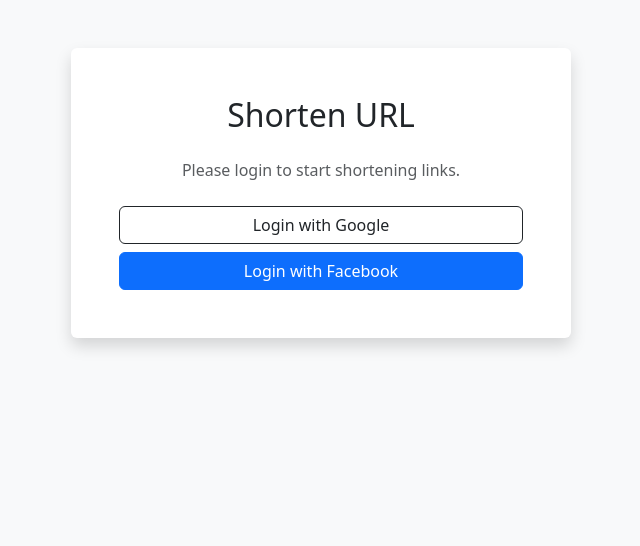
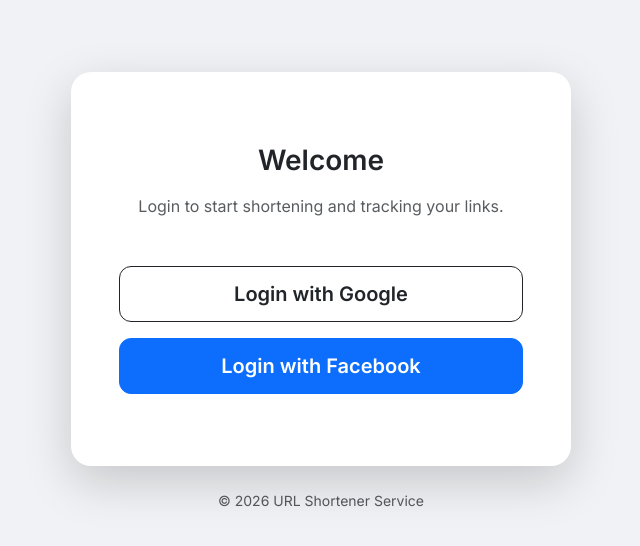
Before and after one commit to zak-liu/url-shortener, a Django app: page / in a window 1280 px wide. Shown: the top 546 px of the page, without its empty margins (319-959 px from the left). Run offline with Django 5.2, Linux system fonts and the light colour scheme.

Commit message:
UI overhaul: modern layout, Facebook provider, and English comments in settings

```diff
--- a/shortener/templates/shortener/index.html
+++ b/shortener/templates/shortener/index.html
@@ -2,56 +2,114 @@
 <html lang="en">
 <head>
     <meta charset="UTF-8">
+    <meta name="viewport" content="width=device-width, initial-scale=1.0">
     <title>URL Shortener Pro</title>
     <link href="https://cdn.jsdelivr.net/npm/bootstrap@5.3.0/dist/css/bootstrap.min.css" rel="stylesheet">
+    <link href="https://fonts.googleapis.com/css2?family=Inter:wght@400;600&display=swap" rel="stylesheet">
     <style>
-        /* Smooth transition for the Open button */
-        .open-btn:hover { background-color: #198754 !important; color: white !important; }
+        body { font-family: 'Inter', sans-serif; background-color: #f0f2f5; }
+        .main-card { max-width: 500px; border-radius: 20px; border: none; }
+
+        /* 使用者資訊卡片優化 */
+        .user-section {
+            background: #ffffff;
+            border-bottom: 1px solid #f0f0f0;
+            padding-bottom: 20px;
+            margin-bottom: 30px;
+        }
+        .profile-icon {
+            width: 48px; height: 48px;
+            background: #e9ecef;
+            color: #6c757d;
+            border-radius: 50%;
+            display: flex; align-items: center; justify-content: center;
+            font-size: 20px; margin: 0 auto 10px;
+        }
+        .provider-badge {
+            font-size: 11px; font-weight: 600;
+            padding: 4px 12px; border-radius: 50px;
+            text-transform: uppercase; letter-spacing: 0.5px;
+        }
+        .bg-google { background-color: #343a40; color: white; }
+        .bg-facebook { background-color: #1877F2; color: white; }
+
+        /* 表單與按鈕優化 */
+        .form-control-lg { border-radius: 12px; font-size: 1rem; border: 2px solid #eee; }
+        .form-control-lg:focus { border-color: #0d6efd; box-shadow: none; }
+        .btn-lg { border-radius: 12px; font-weight: 600; padding: 12px; }
+        .btn-analytics { border-radius: 10px; font-size: 0.9rem; }
+
+        .alert-ready { border-radius: 12px; border: none; background: #e7f3ef; color: #198754; }
     </style>
 </head>
-<body class="bg-light">
-    <div class="container mt-5">
-        <div class="card shadow border-0 mx-auto" style="max-width: 500px;">
+<body>
+    <div class="container mt-5 pt-4">
+        <div class="card main-card shadow-lg mx-auto overflow-hidden">
             <div class="card-body p-5">
-                <h2 class="text-center mb-4">Shorten URL</h2>
 
                 {% if user.is_authenticated %}
+                    <div class="user-section text-center">
+                        <div class="profile-icon">
+                            <svg xmlns="http://www.w3.org/2000/svg" width="24" height="24" fill="currentColor" viewBox="0 0 16 16">
+                                <path d="M11 6a3 3 0 1 1-6 0 3 3 0 0 1 6 0zM0 8a8 8 0 1 1 16 0A8 8 0 0 1 0 8zm8-7a7 7 0 0 0-5.468 11.37C3.242 11.226 4.805 10 8 10s4.757 1.225 5.468 2.37A7 7 0 0 0 8 1z"/>
+                            </svg>
+                        </div>
+                        <h5 class="mb-1 fw-bold">{{ user.get_full_name|default:user.username }}</h5>
+
+                        {% with provider=user.socialaccount_set.all.0.provider %}
+                        <span class="provider-badge {% if provider == 'google' %}bg-google{% else %}bg-facebook{% endif %}">
+                            Logged in via {{ provider }}
+                        </span>
+                        {% endwith %}
+                    </div>
+
+                    <h4 class="text-center mb-4 fw-bold">Shorten URL</h4>
+
                     <form method="POST" action="{% url 'create_url' %}">
-                        {% csrf_token %} <div class="mb-3">
-                            <input type="url" name="original_url" class="form-control form-control-lg" placeholder="Paste long URL here" required>
+                        {% csrf_token %}
+                        <div class="mb-3">
+                            <input type="url" name="original_url" class="form-control form-control-lg" placeholder="https://example.com/long-link" required>
                         </div>
-                        <button type="submit" class="btn btn-primary w-100 btn-lg mb-3">Create Short Link</button>
+                        <button type="submit" class="btn btn-primary btn-lg w-100 shadow-sm">Create Short Link</button>
                     </form>
 
                     {% if short_url %}
-                        <div class="alert alert-success mt-4">
-                            <p class="mb-2"><strong>Ready!</strong></p>
+                        <div class="alert alert-ready mt-4 animate__animated animate__fadeIn">
+                            <p class="mb-2 small fw-bold">Success! Your link is ready:</p>
                             <div class="input-group">
-                                <input type="text" class="form-control" value="{{ short_url }}" readonly>
-
-                                <a href="{{ short_url }}" target="_blank" class="btn btn-success open-btn">
-                                    Open
-                                </a>
+                                <input type="text" class="form-control border-0 bg-white" value="{{ short_url }}" readonly>
+                                <a href="{{ short_url }}" target="_blank" class="btn btn-success px-4">Open</a>
                             </div>
-                            <small class="text-muted mt-2 d-block">Click "Open" to test analytics tracking.</small>
                         </div>
                     {% endif %}
 
-                    <div class="text-center mt-4">
-                        <a href="{% url 'url_stats' %}" class="btn btn-outline-info btn-sm px-4">View Analytics</a>
-                        <a href="{% url 'account_logout' %}" class="btn btn-outline-secondary btn-sm ms-2">Logout</a>
+                    <div class="d-flex justify-content-between align-items-center mt-5 pt-3 border-top">
+                        <a href="{% url 'url_stats' %}" class="btn btn-link btn-analytics text-decoration-none text-info">
+                            <svg xmlns="http://www.w3.org/2000/svg" width="16" height="16" fill="currentColor" class="me-1 mb-1" viewBox="0 0 16 16">
+                                <path d="M4 11H2v3h2v-3zm5-4H7v7h2V7zm5-5v12h-2V2h2zm-2-1a1 1 0 0 0-1 1v12a1 1 0 0 0 1 1h2a1 1 0 0 0 1-1V2a1 1 0 0 0-1-1h-2z"/>
+                            </svg>
+                            View Analytics
+                        </a>
+                        <a href="{% url 'account_logout' %}" class="btn btn-outline-secondary btn-sm px-3 border-0">Logout</a>
                     </div>
+
                 {% else %}
-                    <div class="text-center">
-                        <p class="text-muted mb-4">Please login to start shortening links.</p>
-                        <div class="d-grid gap-2">
-                            <a href="{% url 'google_login' %}" class="btn btn-outline-dark">Login with Google</a>
-                            <a href="{% url 'facebook_login' %}" class="btn btn-primary">Login with Facebook</a>
+                    <div class="text-center py-4">
+                        <h3 class="fw-bold mb-3">Welcome</h3>
+                        <p class="text-muted mb-5">Login to start shortening and tracking your links.</p>
+                        <div class="d-grid gap-3">
+                            <a href="{% url 'google_login' %}" class="btn btn-outline-dark btn-lg d-flex align-items-center justify-content-center">
+                                Login with Google
+                            </a>
+                            <a href="{% url 'facebook_login' %}" class="btn btn-primary btn-lg d-flex align-items-center justify-content-center">
+                                Login with Facebook
+                            </a>
                         </div>
                     </div>
                 {% endif %}
             </div>
         </div>
+        <p class="text-center mt-4 text-muted small">© 2026 URL Shortener Service</p>
     </div>
 </body>
 </html>
```
